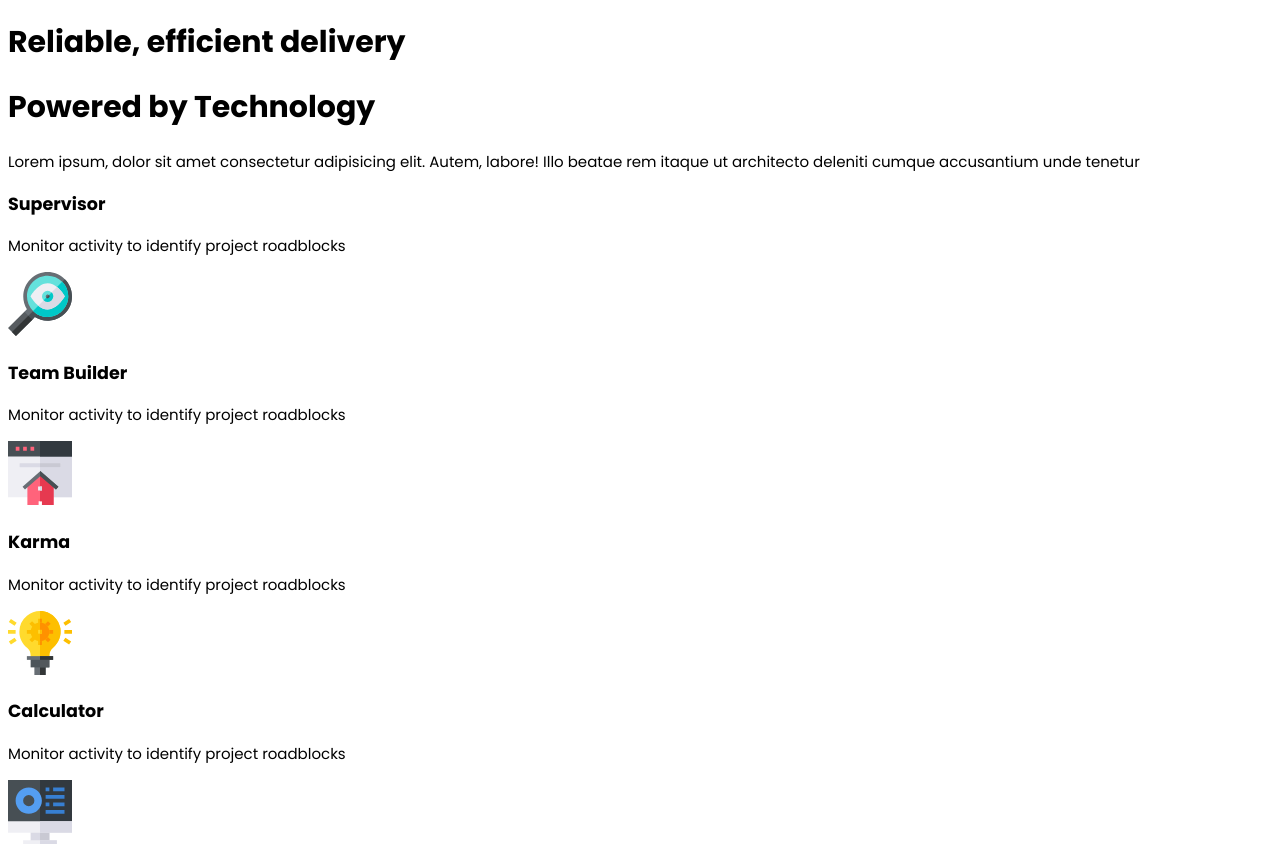
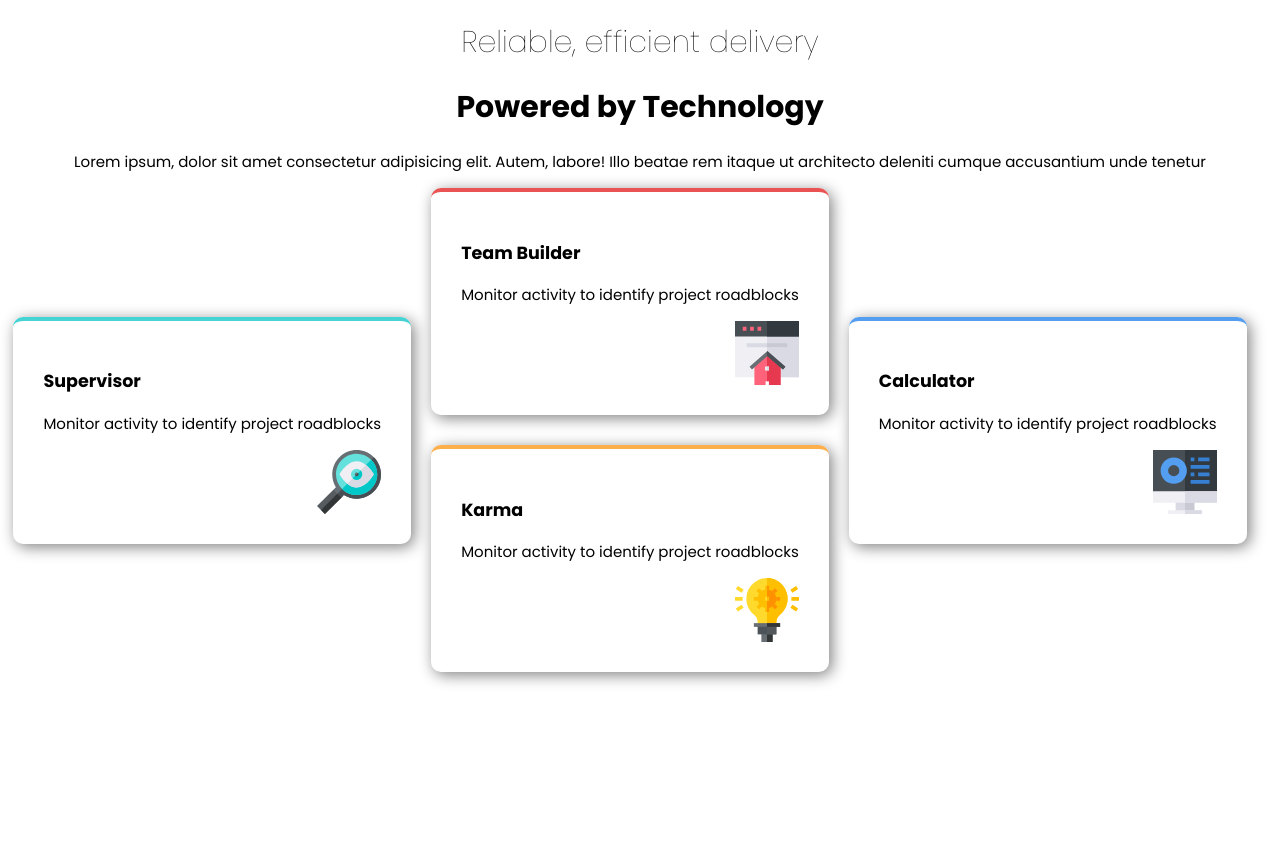
Before and after one commit to romanncodes/curso-ucm-web, a plain HTML site: page semana2/ejercicio1/index.html in a window 1280 px wide. After the commit the page ends 800 px from the top, so only its background shows below. Drawn offline with Linux system fonts and the light colour scheme.

Commit message:
ejercicio 1 completado

```diff
--- a/semana2/ejercicio1/css/index.css
+++ b/semana2/ejercicio1/css/index.css
@@ -17,3 +17,48 @@ body{
     font-family: "Poppins", sans-serif;
     font-size: 15px;
 }
+
+.texto-suave{
+    font-weight: 100;
+}
+.cabecera{
+    text-align: center;
+}
+
+.card-cyan, .card-red, .card-yellow, .card-blue{
+    box-shadow: 3px 3px 15px grey;
+    padding: 30px;
+    border-radius: 10px;
+    margin-bottom: 30px;
+}
+
+.img-right{
+    display: flex;
+    justify-content: flex-end;
+}
+
+.card-cyan{
+    border-top: 4px solid var(--Cyan);
+}
+.card-red{
+    border-top: 4px solid var(--Red);
+}
+.card-blue{
+    border-top: 4px solid var(--Blue);
+}
+.card-yellow{
+    border-top: 4px solid var(--Orange);
+}
+
+@media screen and (min-width: 768px) {
+    .tarjetas{
+        display: flex;
+        align-items: center;
+        justify-content: center;
+    }
+    .card-cyan, .card-red, .card-yellow, .card-blue{
+        margin-right: 20px;
+    }
+
+
+}
--- a/semana2/ejercicio1/index.html
+++ b/semana2/ejercicio1/index.html
@@ -12,7 +12,7 @@
 <body>
     <div class="contenido">
         <div class="cabecera">
-            <h1>Reliable, efficient delivery</h1>
+            <h1 class="texto-suave">Reliable, efficient delivery</h1>
             <h1>Powered by Technology</h1>
             <p>Lorem ipsum, dolor sit amet consectetur adipisicing elit. Autem, labore! Illo beatae rem itaque ut architecto deleniti cumque accusantium unde tenetur</p>
         </div>
@@ -22,7 +22,9 @@
                 <p>
                     Monitor activity to identify project roadblocks
                 </p>
-                <img src="img/icon-supervisor.svg" alt="">
+                <div class="img-right">
+                    <img src="img/icon-supervisor.svg" alt="">
+                </div>
             </div>
 
             <div class="grupo-vertical">
@@ -31,14 +33,18 @@
                     <p>
                         Monitor activity to identify project roadblocks
                     </p>
-                    <img src="img/icon-team-builder.svg" alt="">
+                    <div class="img-right">
+                        <img src="img/icon-team-builder.svg" alt="">
+                    </div>
                 </div>
                 <div class="card-yellow">
                     <h3>Karma</h3>
                     <p>
                         Monitor activity to identify project roadblocks
                     </p>
-                    <img src="img/icon-karma.svg" alt="">
+                    <div class="img-right">
+                        <img src="img/icon-karma.svg" alt="">
+                    </div>
                 </div>
             </div>
 
@@ -47,7 +53,9 @@
                 <p>
                     Monitor activity to identify project roadblocks
                 </p>
-                <img src="img/icon-calculator.svg" alt="">
+                <div class="img-right">
+                    <img src="img/icon-calculator.svg" alt="">
+                </div>
             </div>
 
         </div>
```
